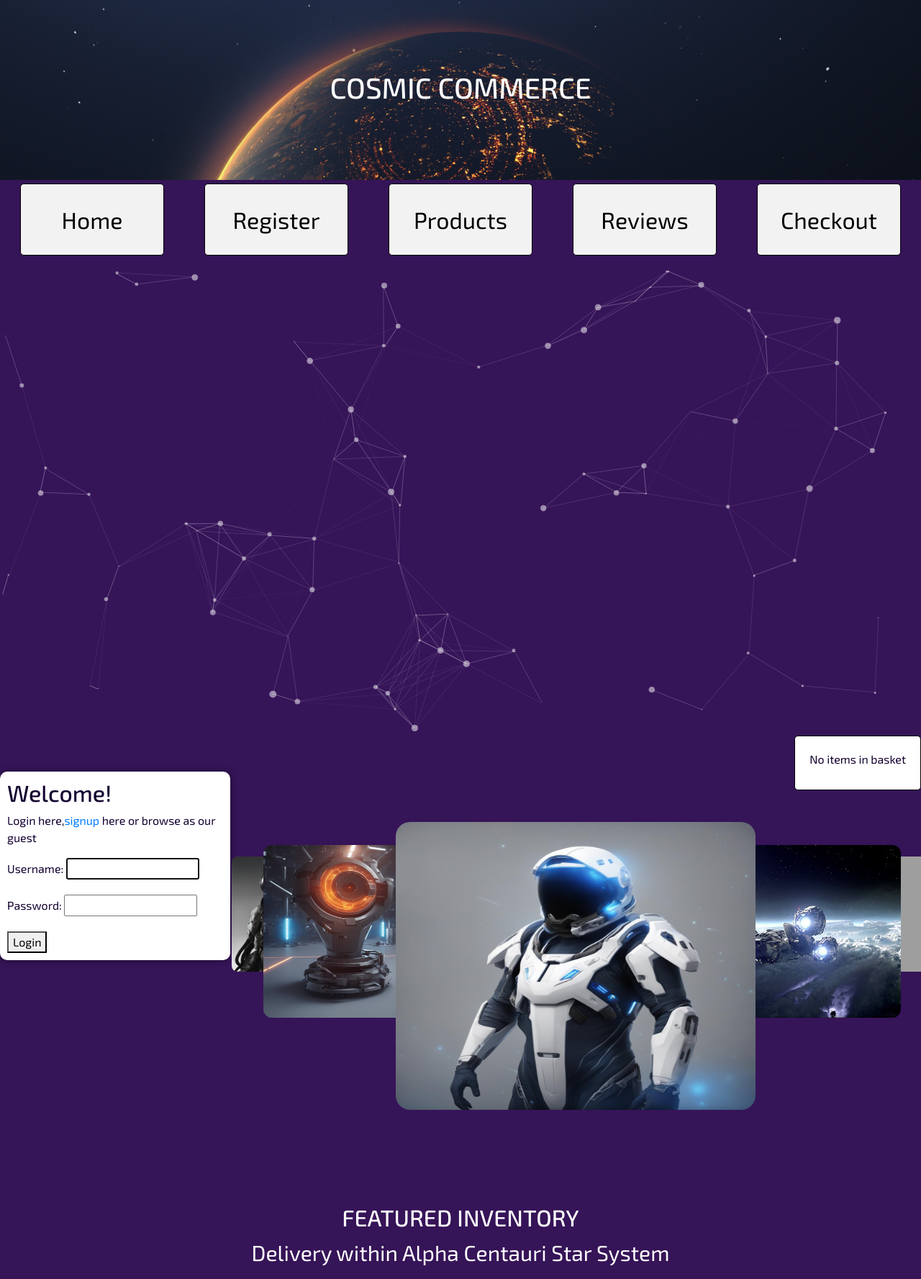
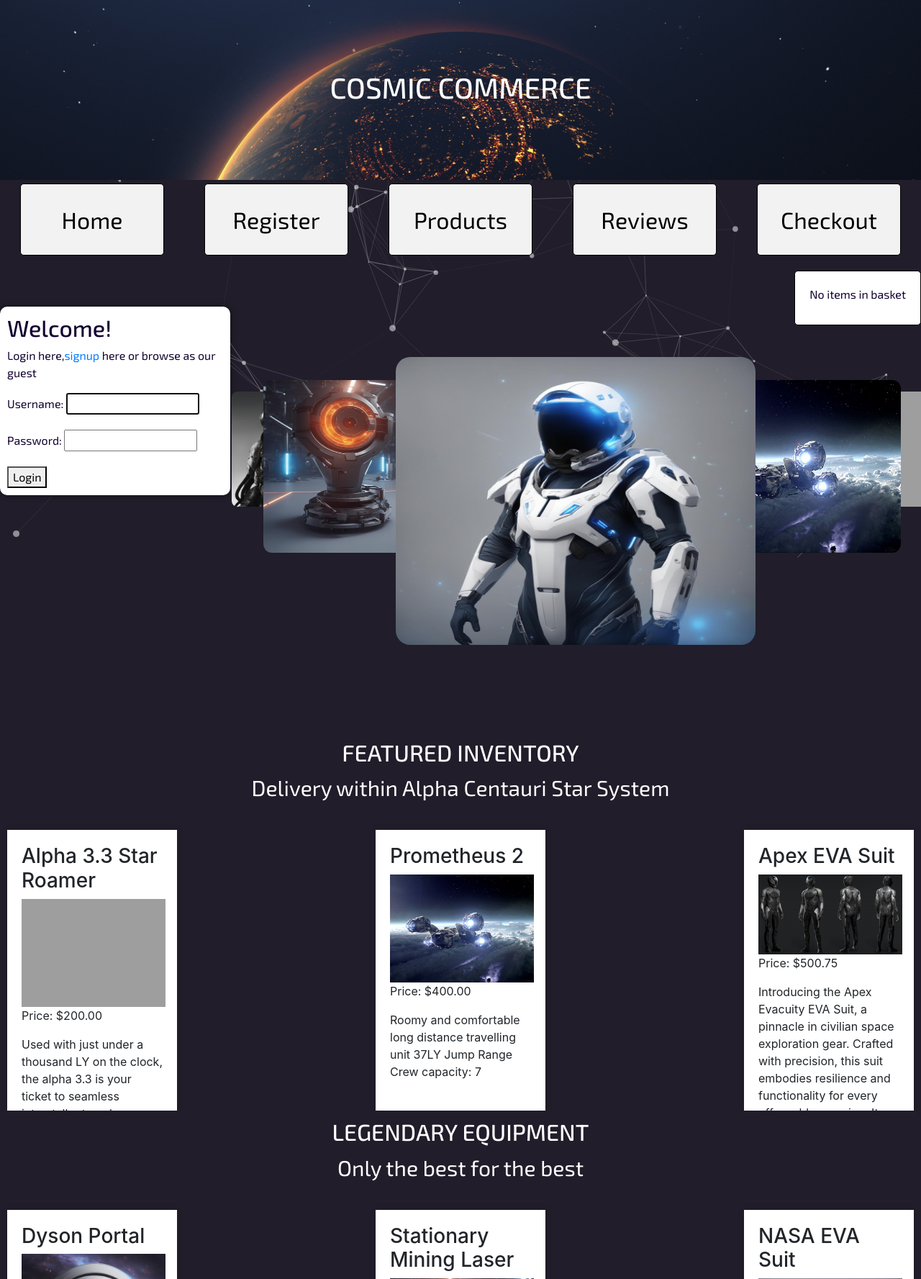
Before and after one commit to JoeMille/django-u, a Django app: page /index/ in a window 1280 px wide. Shown: the top 1777 px of the page at 72% size. Run offline with Django 3.2, Linux system fonts and the light colour scheme; data comes from the database, SQL or seed files in the repository; both versions use the stored data as it was after the commit; some libraries are stand-ins or nearby versions; grey boxes are pictures that could not be loaded.

Commit message:
Edited site base styling and particles placement. End session.

```diff
--- a/ecommerce/catalog/static/catalog/css/style.css
+++ b/ecommerce/catalog/static/catalog/css/style.css
@@ -1,20 +1,22 @@
 @import url('https://fonts.googleapis.com/css2?family=Luckiest+Guy&display=swap');
-@import url('https://fonts.googleapis.com/css2?family=Exo+2:ital,wght@0,100..900;1,100..900&display=swap');
+@import url('https://fonts.googleapis.com/css2?family=Exo+2:ital,wght@0,100..900;1,100..900&family=Orbitron:wght@400..900&display=swap');
+
 
 
 body {
-    background-color: rgb(54, 20, 88);
+    background-color: rgb(33, 29, 42);
+    margin: 0;
 }
 
-.particles-js {
+#particles-js {
     position: fixed;
     top: 0;
     left: 0;
     width: 100%;
-    height: 100vh;
+    height: 100%;
     z-index: -1;
     background-size: cover;
-  }
+}
 
 
 .site-header {
@@ -92,6 +94,7 @@ body {
 /* index main content */
 
 .index-page-welcome {
+    font-family: "Orbitron", sans-serif;
     display: flex;
     flex-direction: column;
     align-items: flex-start;
@@ -107,6 +110,7 @@ body {
 
 /* user greeting styling */
 .image-greeting-flex-container {
+    font-family: "Orbitron", sans-serif;
     display: flex;
     align-items: flex-start;
 }
--- a/ecommerce/catalog/templates/catalog/base.html
+++ b/ecommerce/catalog/templates/catalog/base.html
@@ -14,6 +14,7 @@
     <header class="site-header">
         <h1>COSMIC COMMERCE</h1>
     </header>
+    <div id="particles-js"></div>
     <section class="site-nav">
         <nav>
             <ul>
@@ -25,8 +26,6 @@
             </ul>
         </nav>
     </section>
-
-    <div id="particles-js"></div>
 
     <div class="basket-info">
         {% if basket %}
```
Also changed, not shown: ecommerce/db.sqlite3.
